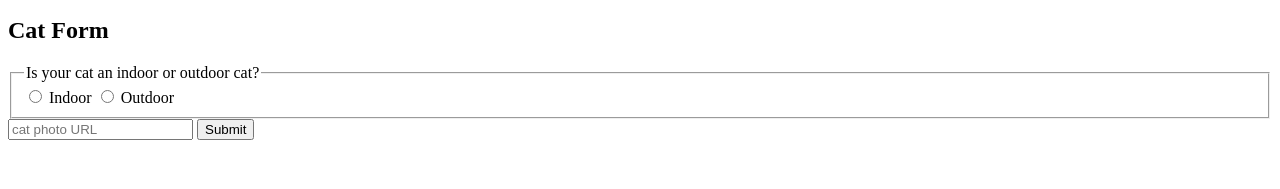
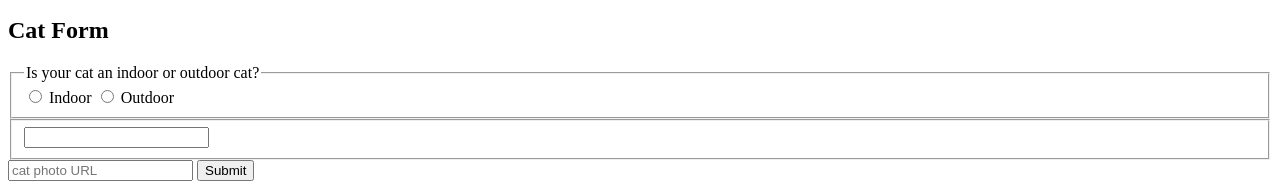
Before and after one commit to Jsaa110213/Practica-web-Free-Code-Camp, a plain HTML site: page index.html in a window 1280 px wide. Shown: the part 1419-1608 px from the top of the page. Before the commit the page ends 1567 px from the top, so only its background shows below. Drawn offline with Linux system fonts and the light colour scheme.

Commit message:
Nuevo fieldset añadido, anidado con un input dentro de sí

```diff
--- a/index.html
+++ b/index.html
@@ -60,6 +60,10 @@
           </label>
       </fieldset>
 
+      <fieldset>
+        <input type="text">
+      </fieldset>
+
       <input type="text" name="catphotourl" placeholder="cat photo URL" required>
       <button type="submit">Submit</button>
       </form>
```
